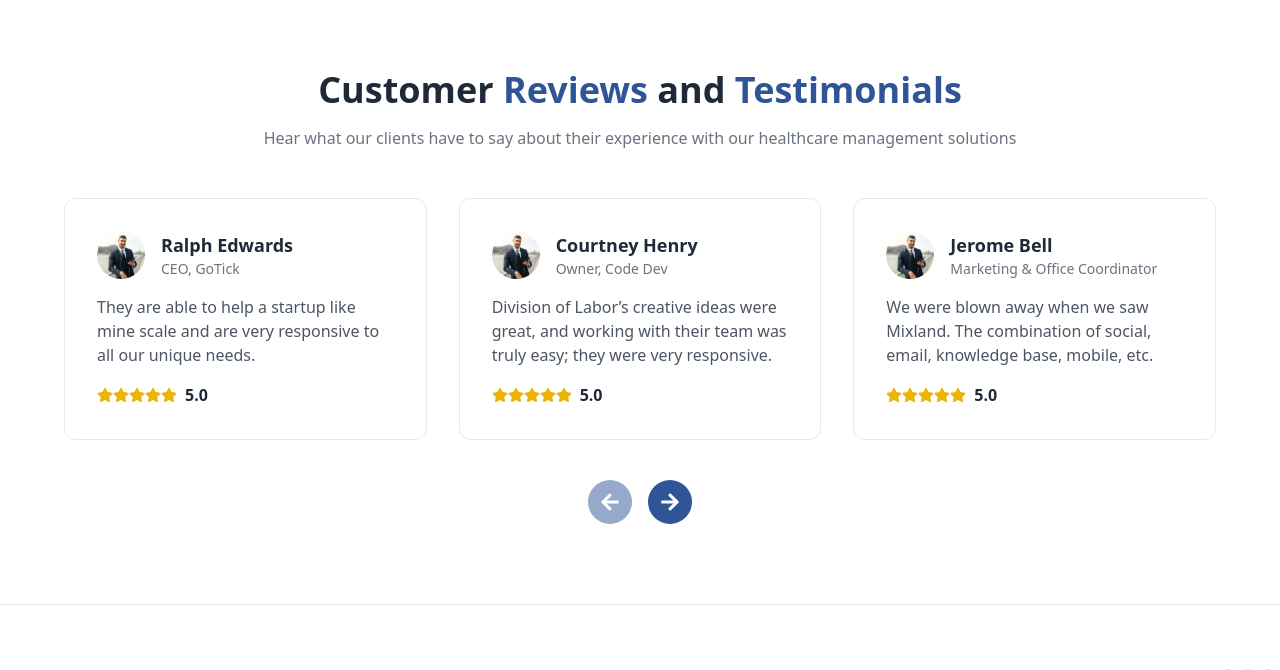
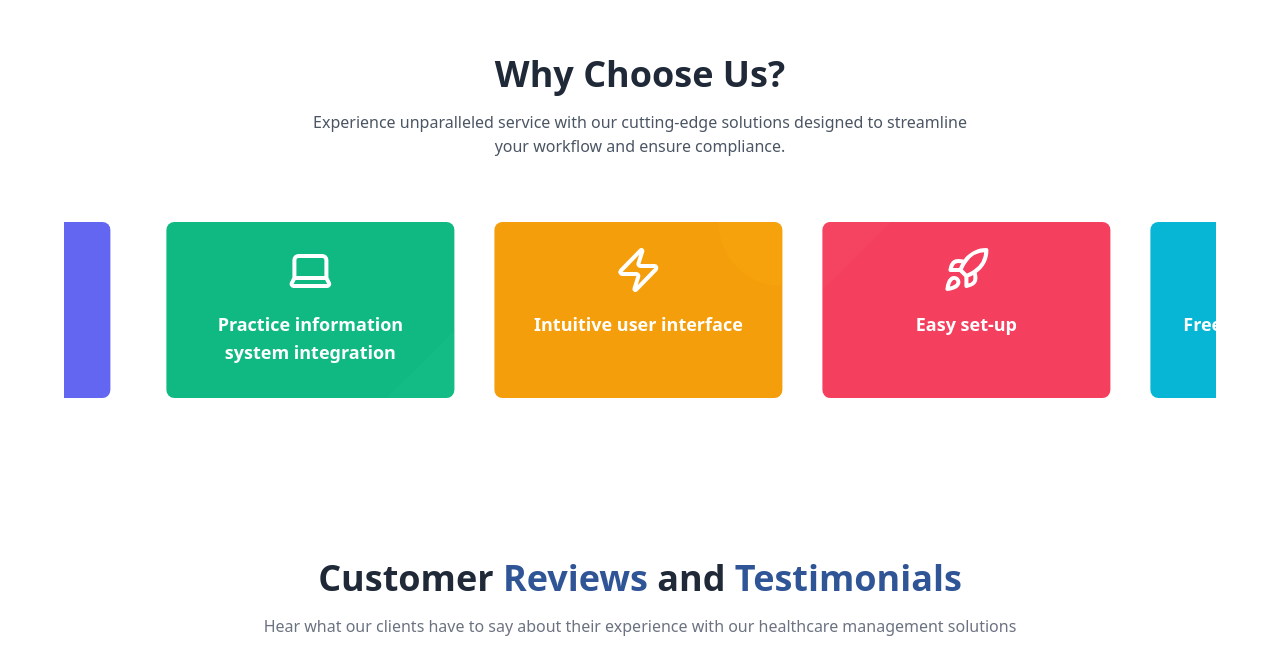
Before and after one commit to MdRahi99/medicus-data, a React (Vite) app: page / in a window 1280 px wide. Shown: the part 1790-2460 px from the top of the page. Built offline with nearby package versions, Linux system fonts and the light colour scheme.

Commit message:
make usp section

```diff
--- a/package.json
+++ b/package.json
@@ -15,6 +15,7 @@
     "lucide-react": "^0.452.0",
     "react": "^18.3.1",
     "react-dom": "^18.3.1",
+    "react-fast-marquee": "^1.6.5",
     "react-hook-form": "^7.53.0",
     "react-icons": "^5.3.0",
     "react-router-dom": "^6.27.0"
--- /dev/null
+++ b/src/assets/data/uspData.js
@@ -0,0 +1,9 @@
+import { Shield, Laptop, Zap, Rocket, RefreshCw } from 'lucide-react';
+
+export const usps = [
+  { text: "Swiss regulation compliance", icon: Shield, color: "bg-indigo-500", shape: "rounded-full h-32 w-32 -top-16 -left-16 bg-indigo-400" },
+  { text: "Practice information system integration", icon: Laptop, color: "bg-emerald-500", shape: "h-24 w-24 rotate-45 -bottom-12 -right-12 bg-emerald-400" },
+  { text: "Intuitive user interface", icon: Zap, color: "bg-amber-500", shape: "h-32 w-32 rounded-full -top-16 -right-16 bg-amber-400" },
+  { text: "Easy set-up", icon: Rocket, color: "bg-rose-500", shape: "h-24 w-24 rotate-45 -top-12 -left-12 bg-rose-400" },
+  { text: "Free continuous updates", icon: RefreshCw, color: "bg-cyan-500", shape: "rounded-full h-32 w-32 -bottom-16 -right-16 bg-cyan-400" }
+];
--- a/src/components/pages/Home/Home.jsx
+++ b/src/components/pages/Home/Home.jsx
@@ -4,12 +4,14 @@ import Contact from '../Contact/Contact';
 import Reviews from '../Reviews/Reviews';
 import Products from '../Products/Products';
 import FAQ from '../FAQ/FAQ';
+import USP from '../USP/USP';
 
 const Home = () => {
     return (
         <div className=''>
             <Banner />
             <Products />
+            <USP />
             <Reviews />
             <FAQ />
             <Contact />
--- a/src/components/pages/USP/USP.jsx
+++ b/src/components/pages/USP/USP.jsx
@@ -1,11 +1,35 @@
 import React from 'react';
+import Marquee from 'react-fast-marquee';
+import { usps } from '../../../assets/data/uspData';
 
-const USP = () => {
-    return (
-        <div>
-            USP
-        </div>
-    );
+const USPCard = ({ icon: Icon, text, color, shape }) => (
+  <div className={`flex flex-col items-center p-6 rounded-lg w-72 mx-4 transition-all duration-300 hover:shadow-xl hover:shadow-white hover:-translate-y-2 relative overflow-hidden ${color}`}>
+    <div className={`absolute ${shape} opacity-10`}></div>
+    <Icon className="w-12 h-12 text-white mb-4 relative z-10" />
+    <h3 className="text-lg font-semibold text-white mb-2 text-center relative z-10">{text}</h3>
+  </div>
+);
+
+const USPSection = () => {
+
+  return (
+    <div className="py-12 md:py-16 px-4 md:px-16 bg-white">
+      <div>
+        <h2 className="text-4xl font-bold text-center mb-4 text-gray-800">Why Choose Us?</h2>
+        <p className="text-center text-gray-600 mb-12 max-w-2xl mx-auto">
+          Experience unparalleled service with our cutting-edge solutions designed to streamline your workflow and ensure compliance.
+        </p>
+
+        <Marquee gradient={false} speed={40}>
+          <div className="flex space-x-4 md:space-x-10 py-4">
+            {usps?.map((usp, index) => (
+              <USPCard key={index} {...usp} />
+            ))}
+          </div>
+        </Marquee>
+      </div>
+    </div>
+  );
 };
 
-export default USP;
+export default USPSection;
```
Also changed, not shown: 1 other file (tests, documents, lock files or other folders).
